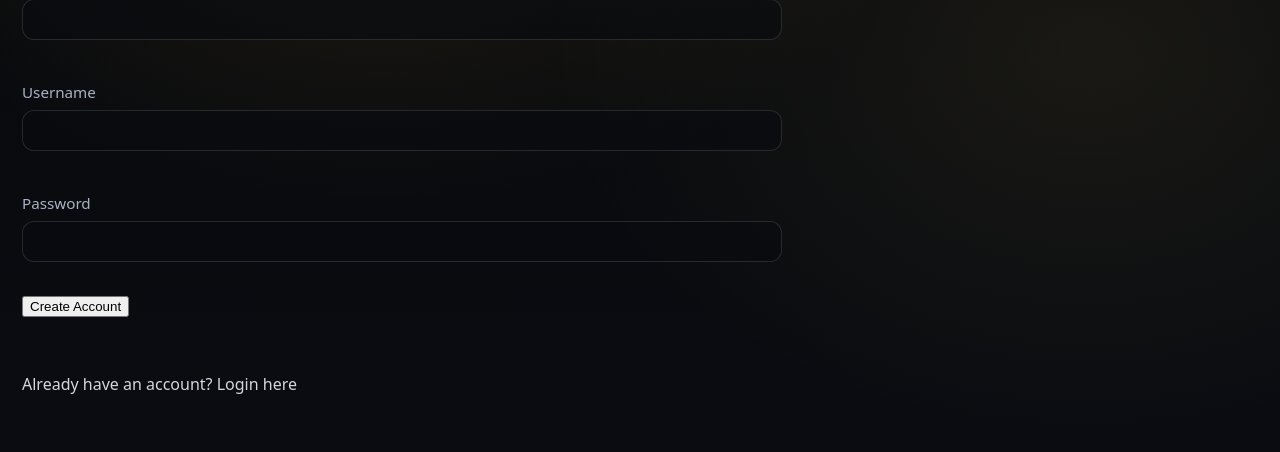
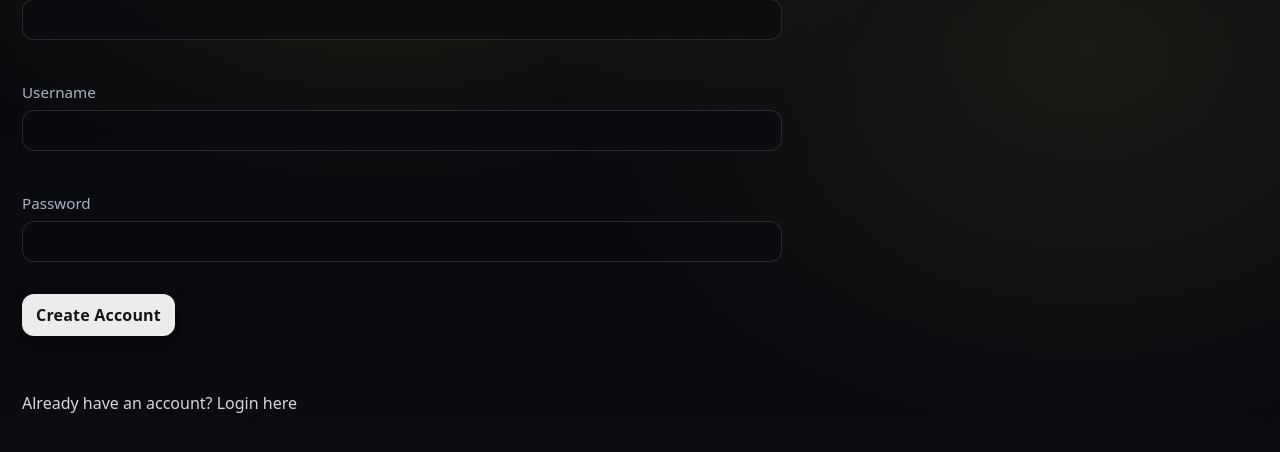
Before and after one commit to MiniJ147/COP4331C-LampStack, a PHP site: page /html/Register.html in a window 1280 px wide. Shown: the part 233-685 px from the top of the page. Run offline with PHP 8.4, Linux system fonts and the light colour scheme.

Commit message:
Update rStyles.css
Changed button style.

```diff
--- a/css/rStyles.css
+++ b/css/rStyles.css
@@ -85,34 +85,48 @@ input:focus{
   box-shadow: 0 0 0 3px rgba(212,175,55,.20);
 }
 
-/* Buttons: light pill */
+/* Buttons: light “pill” like contact page */
 button,
 input[type="submit"],
+input[type="button"],
+input[type="reset"],
 .buttons{
-  display:inline-block;
-  cursor:pointer;
+  -webkit-appearance: none;
+  appearance: none;
+
+  display: inline-block;
+  cursor: pointer;
   border: 0;
   border-radius: 12px;
   padding: 10px 14px;
+
+  font: inherit;              /* important: match font sizing */
   font-weight: 650;
   letter-spacing: .2px;
+
   background: rgba(255,255,255,.92);
-  color:#151515;
+  color: #151515;
+
   transition: transform .06s ease, box-shadow .18s ease, opacity .18s ease;
   box-shadow: 0 10px 22px rgba(0,0,0,.30);
 }
 
 button:hover,
 input[type="submit"]:hover,
+input[type="button"]:hover,
+input[type="reset"]:hover,
 .buttons:hover{
   box-shadow: 0 14px 28px rgba(0,0,0,.38);
 }
 
 button:active,
 input[type="submit"]:active,
+input[type="button"]:active,
+input[type="reset"]:active,
 .buttons:active{
   transform: translateY(1px);
 }
+
 
 /* Links */
 a{
```
